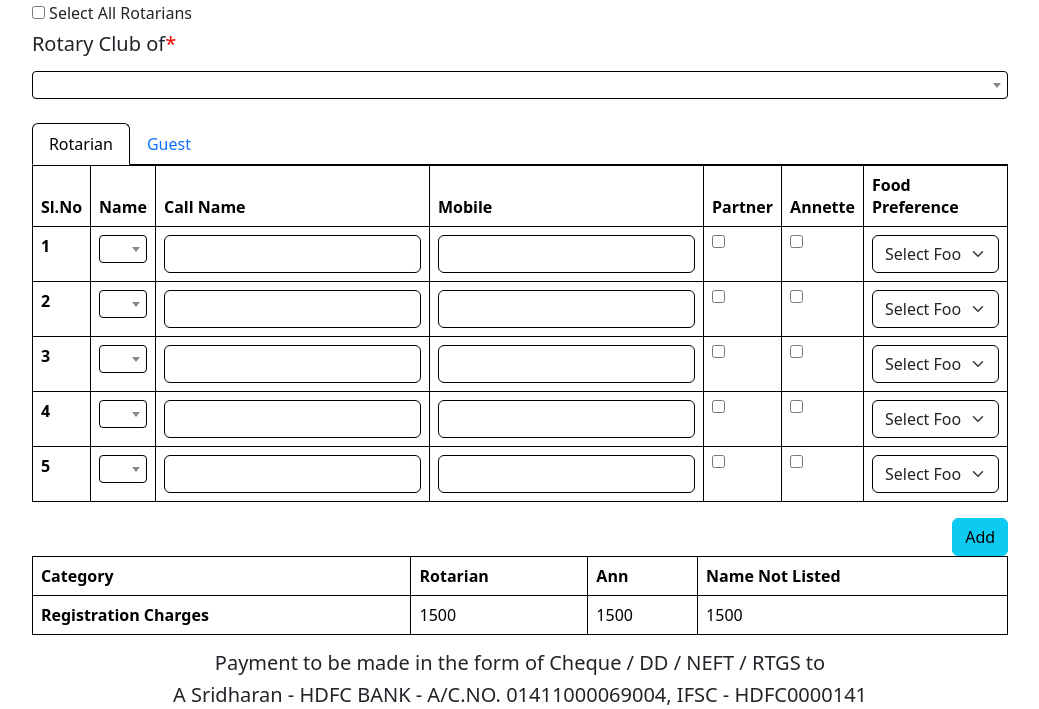
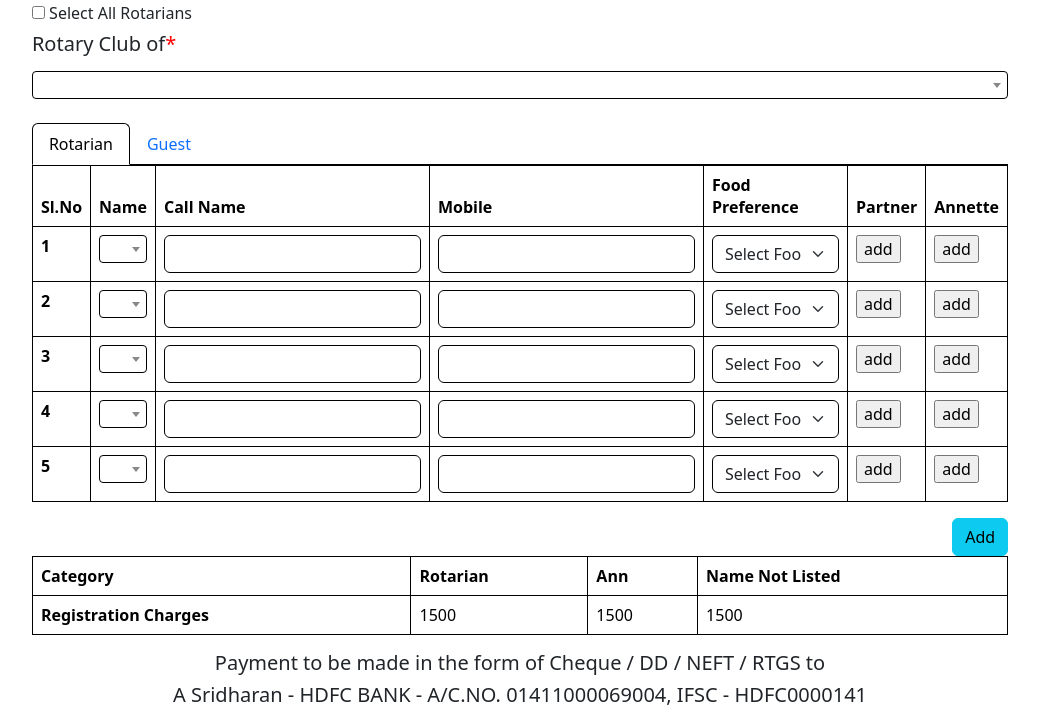
Before and after one commit to mugirajan/Rotray-website, a PHP site: page / in a window 1280 px wide. Shown: the part 437-1146 px from the top of the page, without its empty margins (120-1159 px from the left). Run offline with PHP 8.4, Linux system fonts and the light colour scheme; data comes from the database, SQL or seed files in the repository; some libraries are stand-ins or nearby versions.

Commit message:
ann and annette

```diff
--- a/index.php
+++ b/index.php
@@ -213,9 +213,9 @@
 								      		<th scope="col">Name</th>
 								      		<th scope="col">Call Name</th>
 											<th scope="col">Mobile</th>
+											<th scope="col">Food Preference</th>
 											<th scope="col">Partner</th>
 											<th scope="col">Annette</th>
-											<th scope="col">Food Preference</th>
 								    	</tr>
 								  	</thead>
 								  	<tbody>
@@ -430,17 +430,49 @@
                         </td>\
                         <td><input type='text' class='form-control textBox' name='rotarian_call_name[]' id='rotarian_call_name"+count+"'></td>\
                         <td><input type='text' class='form-control textBox rotarian_mobile' name='rotarian_mobile[]' id='rotarian_mobile"+count+"'></td>\
-                        <td><input type='checkbox' class='ann-checkbox'></td>\
-						<td><input type='checkbox' class='annette-checkbox'></td>\
-						<td>\
-                            <select class='form-select' name='food_preference[]' id='food_preference_"+count+"'>\
+                        <td><select class='form-select' name='food_preference[]' id='food_preference_"+count+"'>\
                                 <option value=''>Select Food Preference</option>\
                                 <option value='Veg'>Veg</option>\
                                 <option value='Non Veg'>Non Veg</option>\
                                 <option value='Sat Veg Sunday Non Veg'>Sat Veg & Sunday Non Veg</option>\
                             </select>\
                         </td>\
+						<td><input type='button' value='add' class='add-partner-btn'></td>\
+						<td><input type='button' value='add' class='add-annette-btn'></td>\
                        </tr>";
+			return rotarianRowHtml;
+		}
+
+		function getAnnHTML(count) {
+			annRowHtml = "<tr class='partner-fields'>\
+					<th scope='row'>" + count + "</th>\
+					<td><input type='text' class='ann_name form-control textBox' name='ann_name[]' id='ann_name_" + count + "' placeholder='Partner Name'></td>\
+					<td><input type='text' class='form-control textBox ann_call_name' name='ann_call_name[]' id='ann_call_name_" + count + "' placeholder='Partner Call Name'></td>\
+					<td><input type='text' class='form-control textBox' name='ann_mobile[]' id='ann_mobile_" + count + "' placeholder='Partner Mobile'></td>\
+					<td><select class='form-select' name='ann_food_preference[]' id='ann_food_preference"+count+"'>\
+					<option value=''>Select Food Preference</option>\
+					<option value='Veg'>Veg</option>\
+					<option value='Non Veg'>Non Veg</option>\
+					<option value='Sat Veg Sunday Non Veg'>Sat Veg & Sunday Non Veg</option>\
+					</select></td>";
+			return annRowHtml;
+		}
+
+		function getAnnetteHTML(count) {
+			rotarianRowHtml = "	<tr class='annette-fields'>\
+									<th scope='row'>"+count+"</th>\
+									<td>\
+										<input type='text' class='form-control textBox annette_name' name='annette_name[]' id='annette_name_"+count+"' placeholder='Annette Name'>\
+									</td>\
+									<td><input type='text' class='form-control textBox annette_call_name' name='annette_call_name[]'id='annette_call_name_"+count+"' placeholder='Annette Call Name'></td>\
+									<td><input type='text' class='form-control textBox' name='annette_mobile[]'id='annette_mobile"+count+"' placeholder='Annette Mobile'></td>\
+									<td><select class='form-select' name='annette_food_preference[]' id='ann_food_preference"+count+"'>\
+									<option value=''>Select Food Preference</option>\
+									<option value='Veg'>Veg</option>\
+									<option value='Non Veg'>Non Veg</option>\
+									<option value='Sat Veg Sunday Non Veg'>Sat Veg & Sunday Non Veg</option>\
+									</select></td>\
+								</tr>";
 			return rotarianRowHtml;
 		}
 
@@ -458,30 +490,6 @@
 					<option value='Sat Veg Sunday Non Veg'>Sat Veg & Sunday Non Veg</option>\
 				</select></td>\
 			</tr>";
-			return rotarianRowHtml;
-		}
-
-		function getAnnHTML(count) {
-			rotarianRowHtml = "<tr>\
-							<th scope='row'>"+count+"</th>\
-							<td>\
-								<input type='text' class='ann_name form-control textBox' name='ann_name[]'id='ann_name_"+count+"'>\
-						</td>\
-						<td><input type='text' class='form-control textBox ann_call_name' name='ann_call_name[]'id='ann_call_name_"+count+"'></td>\
-						<td ><input type='text' class='form-control textBox' name='ann_mobile[]'id='ann_mobile"+count+"'></td>\
-						</tr>";
-			return rotarianRowHtml;
-		}
-
-		function getAnnetteHTML(count) {
-			rotarianRowHtml = "	<tr>\
-									<th scope='row'>"+count+"</th>\
-									<td>\
-										<input type='text' class='form-control textBox annette_name' name='annette_name[]'id='annette_name_"+count+"'>\
-									</td>\
-									<td><input type='text' class='form-control textBox annette_call_name' name='annette_call_name[]'id='annette_call_name_"+count+"'></td>\
-									<td><input type='text' class='form-control textBox' name='annette_mobile[]'id='annette_mobile"+count+"'></td>\
-								</tr>";
 			return rotarianRowHtml;
 		}
 
--- a/script.js
+++ b/script.js
@@ -54,8 +54,6 @@ $("#select-all-rotarians").change(function() {
 					<td>" + value.value + "</td>\
 					<td><input type='text' class='form-control' name='rotarian_call_name[]'></td>\
 					<td>" + value.mobile + "</td>\
-					<td><input type='checkbox' class='ann-checkbox'></td>\
-					<td><input type='checkbox' class='annette-checkbox'></td>\
 					<td>\
 						<select class='form-select' name='food_preference[]'>\
 						<option value=''>Select Food Preference</option>\
@@ -64,6 +62,8 @@ $("#select-all-rotarians").change(function() {
 						<option value='Sat Veg Sunday Non Veg'>Sat Veg & Sunday Non Veg</option>\
 						</select>\
 					</td>\
+					<td><input type='button' value='add' class='add-partner-btn'></td>\
+					<td><input type='button' value='add' class='add-annette-btn'></td>\
 					</tr>";
 					$('#rotarianTable tbody').append(rowHtml);
 					rowCount++;
@@ -184,3 +184,23 @@ function messagevalidation(data){
 function clearErrors() {
 	$(".error").remove();
 }
+
+$(document).on("click", ".add-partner-btn", function() {
+    var count = $(this).closest("tr").find("th").text();
+    var annHtml = getAnnHTML(count);
+
+    if ($(this).closest("tr").next(".partner-fields").length === 0) {
+        $(this).closest("tr").after(annHtml);
+    }
+});
+
+
+
+  $(document).on("click", ".add-annette-btn", function() {
+	var count = $(this).closest("tr").find("th").text();
+	var annetteHtml = getAnnetteHTML(count);
+
+	if ($(this).closest("tr").next(".annette-fields").length === 0) {
+	  $(this).closest("tr").after(annetteHtml);
+	}
+  });
```
